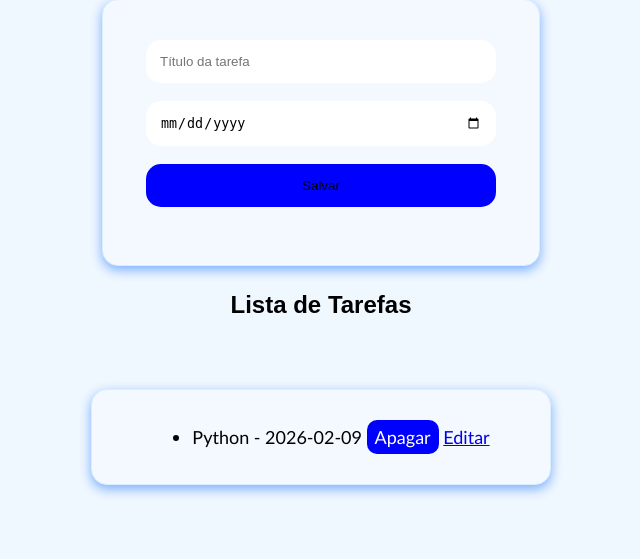
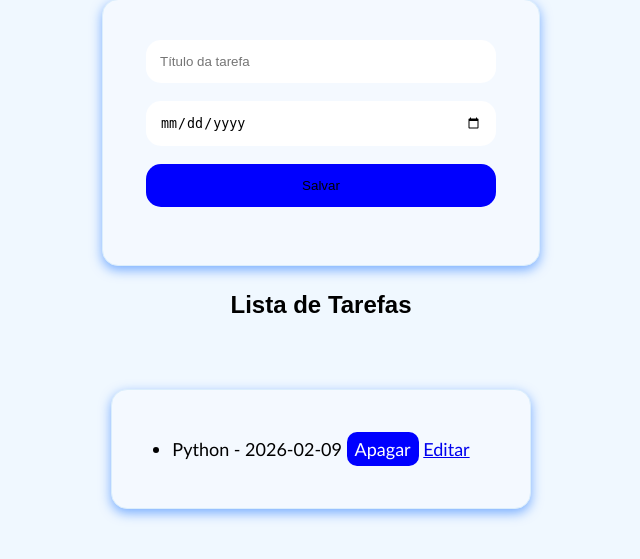
Before and after one commit to JoaoVPalandi/agenda, a Flask app: page /agenda in a window 1280 px wide. Shown: the part 133-692 px from the top of the page, without its empty margins (319-959 px from the left). Run offline with Flask 3, Linux system fonts and the light colour scheme; data comes from the database, SQL or seed files in the repository.

Commit message:
style: Alterações no estilo da página, botões e textos

```diff
--- a/static/style.css
+++ b/static/style.css
@@ -129,9 +129,9 @@ h1{
     text-decoration: none;
 }
 
-li{
+ul{
     font-family: 'Gill Sans', 'Gill Sans MT', Calibri, 'Trebuchet MS', sans-serif;
     font-size: 18px;
     text-align:left ;
-
+    padding: 10px 0px 10px 0px;
 }
```
